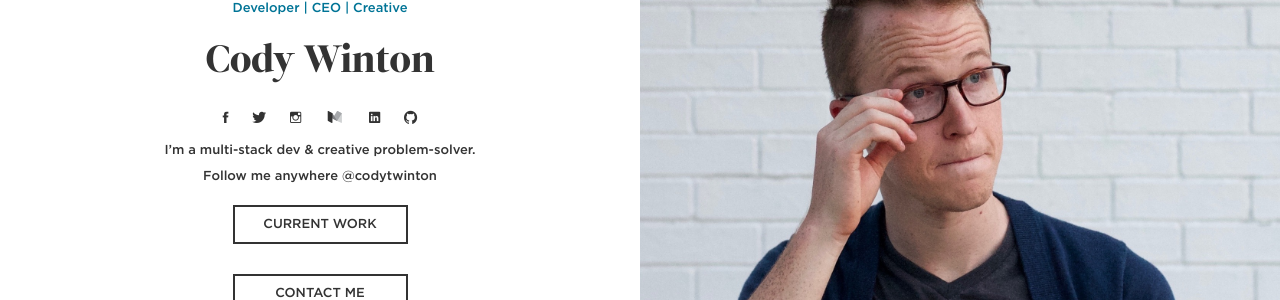
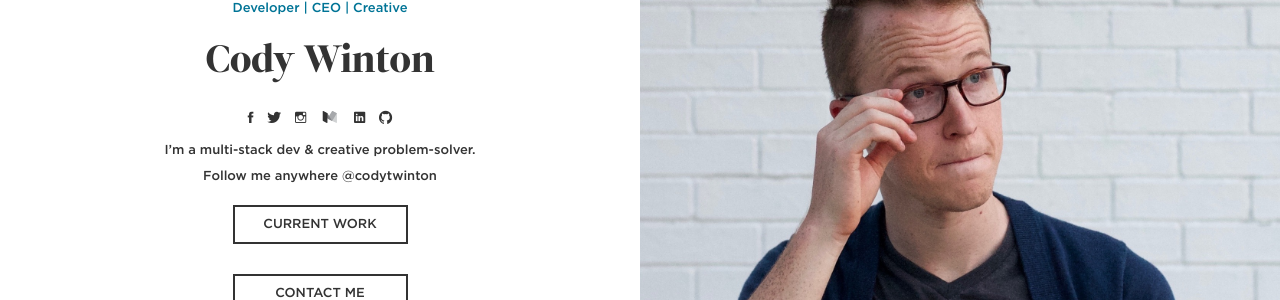
Before and after one commit to codytwinton/codytwinton.github.io, a Jekyll site: the page built from index.md, in a window 1280 px wide. Shown: the part 288-588 px from the top of the page. Built offline with Jekyll 4.4.1, drawn with Linux system fonts in a browser that asks for light colours.

Commit message:
Adjusted margin for social icons

```diff
--- a/assets/css/main.css
+++ b/assets/css/main.css
@@ -230,7 +230,7 @@ h6 {
 .social a {
     font-family: 'Icons';
 	font-size: 15px;
-	margin: 0 10px;
+	margin: 0 5px;
 	color: #333;
 	text-align: center;
 	cursor: pointer;
```
